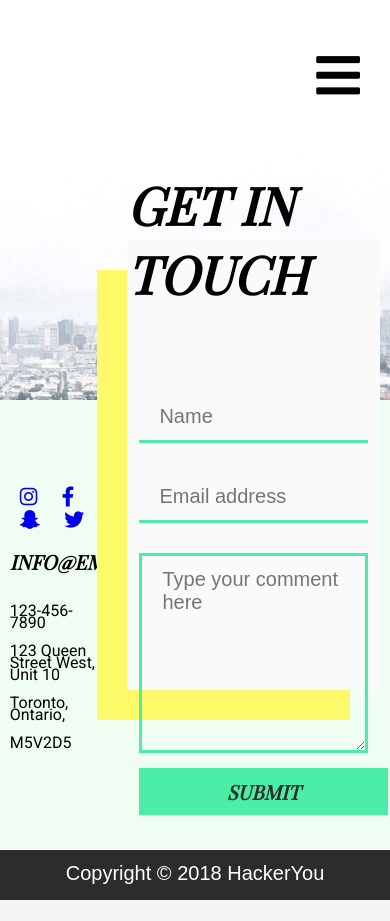
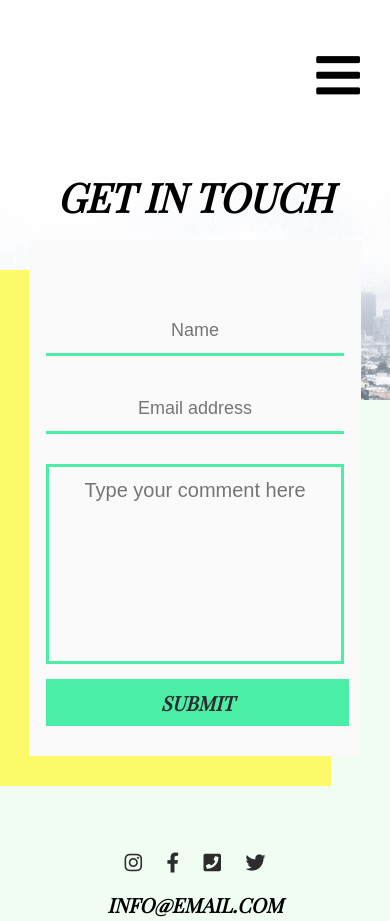
Before and after one commit to AdarrFX/AdamPachulskiProjectTwo, a plain HTML site: page getintouch.html in a window 390 px wide. Shown: the top 921 px of the page. Before the commit the page ends 900 px from the top, so only its background shows below. Drawn offline with nearby package versions, Linux system fonts and the light colour scheme; a web font is replaced by a local one.

Commit message:
Final page responsive, project in completed state

```diff
--- a/getintouch.html
+++ b/getintouch.html
@@ -17,13 +17,14 @@
 
 <body>
 
+    <div class="wideWrapper wideWrapperBlog">
         <header class="inTouchHeader">
             <nav>
-            <ul class="headerNavMenu">
+                <ul class="headerNavMenu inTouchNavMenu">
                     <li class="headerNavItems"><a href="index.html">HOME</a></li>
-                <li class="headerNavItems"><a href="blog.html#aboutCaptured">ABOUT</a></li>
+                    <li class="headerNavItems"><a href="#">ABOUT</a></li>
                     <li class="headerNavItems"><a href="blog.html">BLOG</a></li>
-                <li class="headerNavItems"><a href="getintouch.html">CONTACT</a></li>
+                    <li class="headerNavItems"><a href="getInTouch.html">CONTACT</a></li>
                 </ul>
                 <i class="fas fa-bars hamburgerMenu"></i>
             </nav>
@@ -37,10 +38,10 @@
 
                     <div class="socialIconsWrapper">
                         <ul class="socialIconsList">
-                            <li><a href="#"><i class="fab fa-instagram"></i></a></li>
-                            <li><a href="#"><i class="fab fa-facebook-f"></i></a></li>
-                            <li><a href="#"><i class="fab fa-snapchat-ghost"></i></a></li>
-                            <li><a href="#"><i class="fab fa-twitter"></i></a></li>
+                            <li><a href="www.instagram.com"><i class="fab fa-instagram" aria-label="Go to Instaram" title="Go to Instagram"></i></a></li>
+                            <li><a href="www.facebook.com"><i class="fab fa-facebook-f" aria-label="Go to Facebook" title="Go to Facebook"></i></a></li>
+                            <li><a href="#"><i class="fas fa-phone-square" aria-label="Contact us by Phone" title="Contact us by phone"></i></a></li>
+                            <li><a href="www.twitter.com"><i class="fab fa-twitter" aria-label="Go to Twitter" title="Go to Twitter"></i></a></li>
                         </ul>
                     </div>
 
@@ -62,14 +63,15 @@
                         <label class="visuallyHidden" for="email">INPUT EMAIL ADDRESS</label>
                         <input type="email" name="email" class="emailInputField inputField" placeholder="Email address">
                         <label class="visuallyHidden" for="message">INPUT COMMENT</label>
-                        <textarea name="message" class="commentInputField inputField" placeholder="Type your comment here"></textarea>
+                        <textarea name="message" class="commentInputField inputField"
+                            placeholder="Type your comment here"></textarea>
                         <button class="postCommentButton findOutMoreButton">SUBMIT</button>
                     </form>
                 </div>
 
             </div>
         </section>
-
+    </div>
     <footer class="pageFooter">
         Copyright &copy; 2018 HackerYou
     </footer>
--- a/styles/partials/_mediaQueriesBlog.scss
+++ b/styles/partials/_mediaQueriesBlog.scss
@@ -35,10 +35,20 @@
 
     .postComment {
         flex-direction: column;
+        width: 100%;
     }
 
     .nameInputField,
     .emailInputField {
         width: 100%;
+        text-align: center;
+    }
+
+    .commentInputField {
+        text-align: center;
+    }
+
+    .postCommentButton {
+        width: 95%;
     }
 }
--- /dev/null
+++ b/styles/partials/_mediaQueriesInTouch.scss
@@ -0,0 +1,65 @@
+@media (max-width: 950px) {
+
+    .headerNavMenu.inTouchNavMenu {
+        //Override default behaviour of menu from index page
+        top: 50px;
+    }
+}
+
+@media (max-width: 750px){
+
+    .headerNavMenu.inTouchNavMenu li {
+        //Override default behaviour of menu from index page
+        display: inline;
+    }
+
+    .getInTouchFormWrapper {
+        width: 80%;
+    }
+
+    .getInTouchFormWrapper h3 {
+        font-size: 40px;
+    }
+
+    .inTouchContentWrapper {
+        flex-direction: column;
+        align-items: center;
+    }
+
+    .postMessage input {
+        font-size: 18px;
+    }
+
+    .sideInfoWrapper {
+        order: 2;
+        width: 80%;
+        text-align: center;
+        margin-top: -150px;
+        margin-bottom: 100px;
+    }
+
+}
+
+@media (max-width: 550px) {
+
+    .getInTouchFormWrapper {
+        height: auto;
+        padding-bottom: 30px;
+        width: 85%;
+    }
+
+    .getInTouchFormWrapper h3 {
+        text-align: center;
+    }
+
+    .nameInputField,
+    .emailInputField {
+        width: 100%;
+        text-align: center;
+    }
+
+    .commentInputField {
+        text-align: center;
+    }
+
+}
--- a/styles/styles.scss
+++ b/styles/styles.scss
@@ -50,6 +50,10 @@ h4 {
 
 p {
     font-family: 'Roboto', serif;
+}
+
+a i {
+    color: $siteBlack;
 }
 
 .findOutMoreButton {
@@ -412,6 +416,10 @@ $blogImageOffset: 30px;
 
 //blog comments
 
+.blogCommentsWrapper {
+    padding-top: 20px;
+}
+
 .blogComment {
     display:flex;
     margin: 25px 0;
@@ -460,6 +468,7 @@ $blogImageOffset: 30px;
     width: 100%;
     height: 200px;
     border: 3px solid $seaGreen;
+    resize: none;
     // resize: none;
 }
 
@@ -471,6 +480,10 @@ $blogImageOffset: 30px;
 //GET IN TOUCH PAGE
 //GET IN TOUCH PAGE
 //GET IN TOUCH PAGE
+
+.wideWrapperBlog {
+    min-height: 95vh;
+}
 
 .inTouchHeader {
     background-image: url(../images/contact-header.jpg);
@@ -541,3 +554,4 @@ $blogImageOffset: 30px;
 
 @import "partials/mediaQueriesIndex";
 @import "partials/mediaQueriesBlog";
+@import "partials/mediaQueriesInTouch";
```
Also changed, not shown: blog.html (+2 -2 lines), index.html (+2 -2 lines), styles/styles.css, 1 other file. Lines whose indentation alone changed are shown as unchanged.
